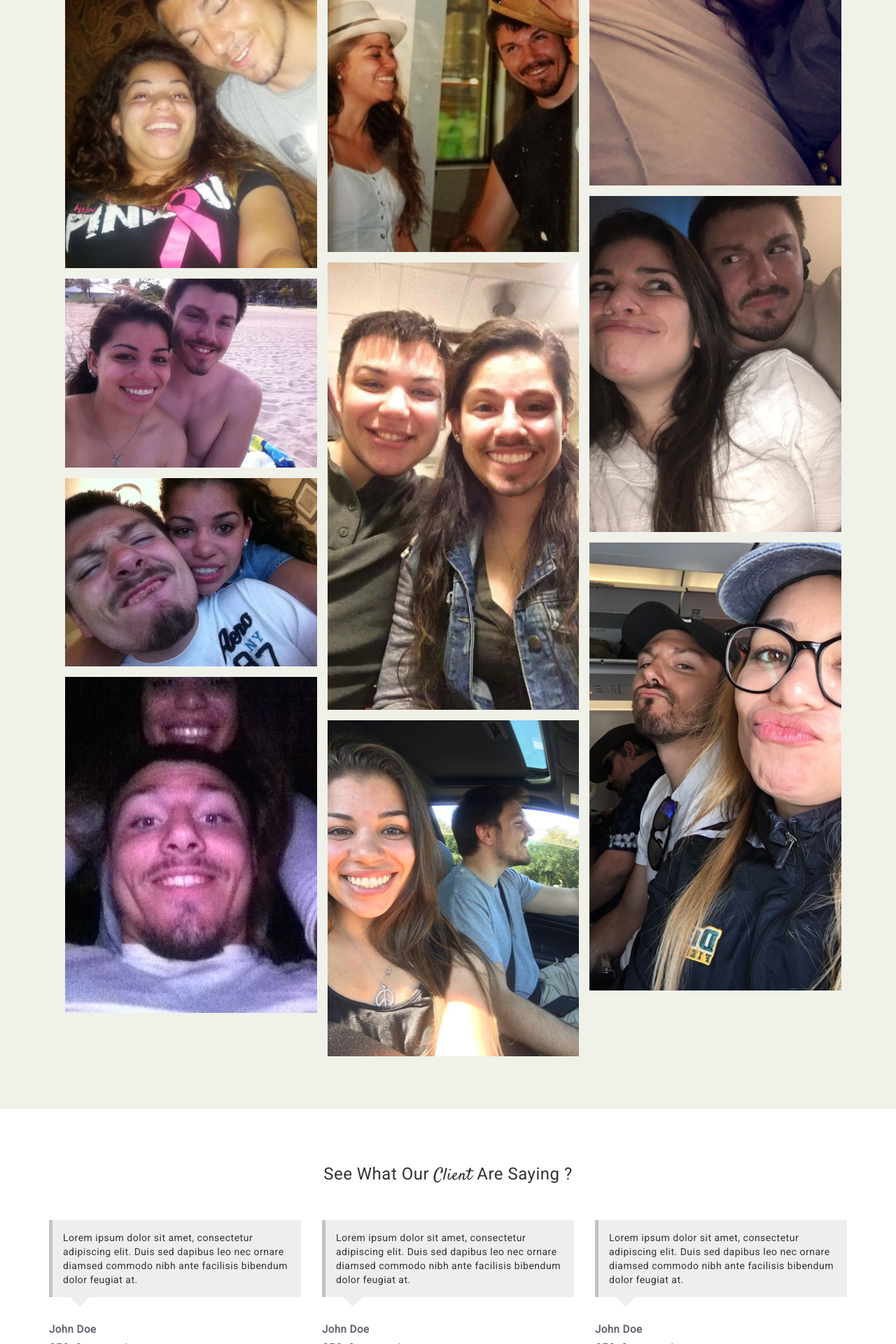
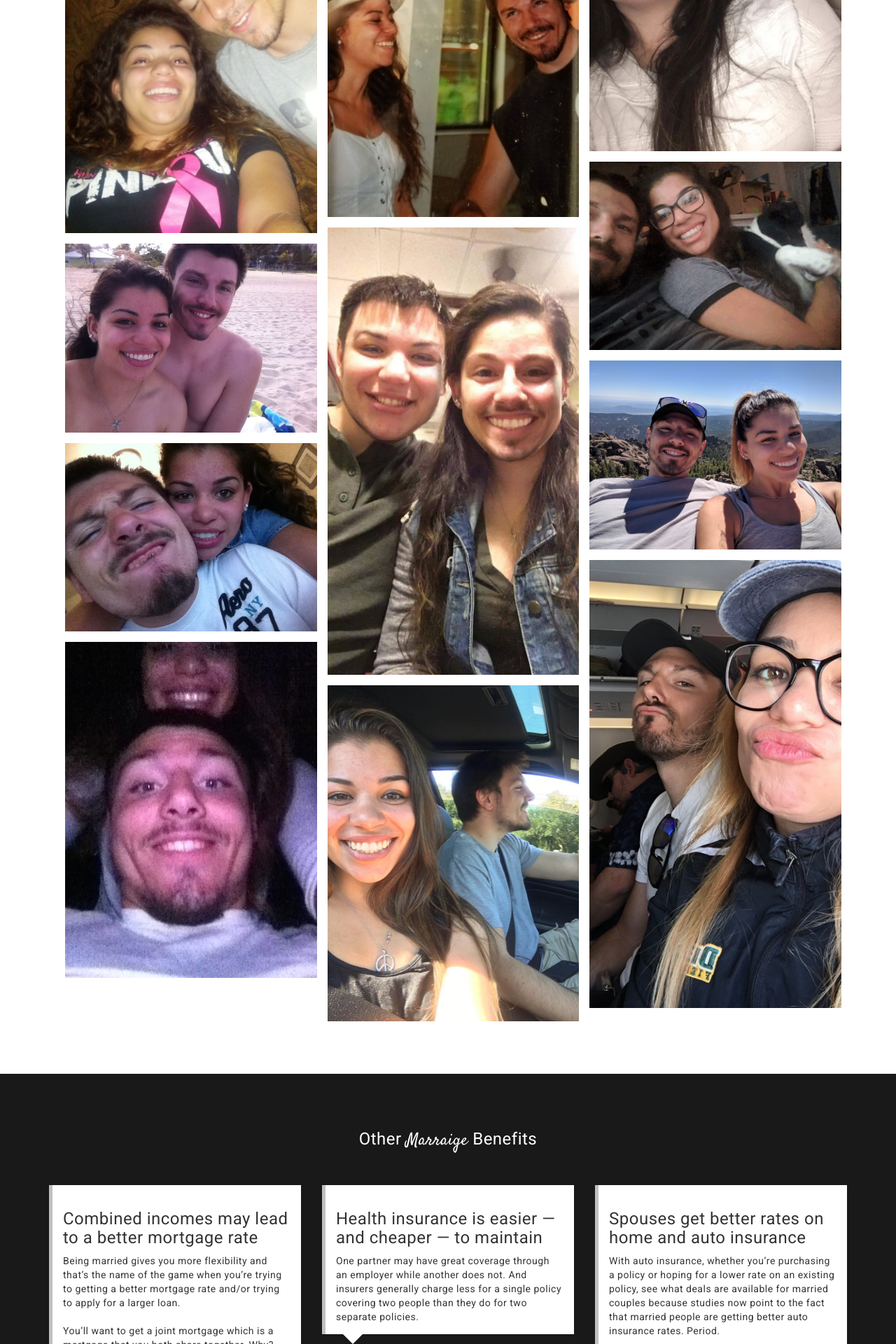
Before and after one commit to NichelleR/HeyDamo, a Flask app: page / in a window 1280 px wide. Shown: the part 3480-5400 px from the top of the page at 70% size. Run offline with Flask 2, Linux system fonts and the light colour scheme; some libraries are stand-ins or nearby versions.

Commit message:
updated webpage with pics and testimonials worked on message analytics

```diff
--- a/static/css/style.css
+++ b/static/css/style.css
@@ -79,35 +79,37 @@ Responsive media queries
 }
 
 .navbar-default .navbar-nav>li>a:focus, .navbar-default .navbar-nav>li>a:hover {
-  color: #fffde0;
+  color: #556175;
+  /* rgba(0, 0, 0, 1); */
   background-color: transparent;
 }
 
 .navbar-default .navbar-nav>.active>a, .navbar-default .navbar-nav>.active>a:focus, .navbar-default .navbar-nav>.active>a:hover {
-  color: #rgba(0, 0, 0, 0);
+  color: #191919;
+  /* rgba(25, 25, 25, 0.5); */
   background-color: transparent;
 }
 
 @media (max-width: 768px) {
 	.navbar-collapse {
-		background: rgba(0, 0, 0, 0.5);
+		background: rgba(25, 25, 25, 0.5);
 	}
 }
 
 .top-nav-collapse {
   padding: 0;
-  background: rgba(0, 0, 0, 0.5);
+  background: rgba(25, 25, 25, 0.5);
 }
 
 .bg-color {
-  background-color: RGBA(0, 0, 0, 0.5);
+  background-color: rgba(0, 0, 0, 0.5);
   min-height: 1250px;
 }
 
 .navbar-border {}
 
 .banner-text {
-  border-left: 5px solid #000000;
+  border-left: 5px solid #191919;
   padding: 15px 40px;
   color: #fff;
   margin-top: 170px;
@@ -128,9 +130,10 @@ Responsive media queries
 }
 
 #about {
-  /* background: url('../img/Silly.jpeg') no-repeat; */
-  /* background-size: contain; */
+  /* background: url('../img/Silly.jpeg') no-repeat;
+  background-size: contain; */
   margin-bottom: -3px;
+  background-color: #FFF;
 }
 
 .section-padding {
@@ -144,12 +147,12 @@ Responsive media queries
 
 .title-text {
   padding: 0px 25px 0px 0px;
-  border-right: 5px solid #000000;
+  border-right: 5px solid #191919;
   font-size: 24px;
 }
 
 .about-text p {
-  color: #444;
+  color: #191919;
 }
 
 .abt-list li {
@@ -159,7 +162,7 @@ Responsive media queries
 }
 
 #portfolio {
-  background-color: #f0f1e9;
+  background-color: #ffffff;
 }
 
 .grid-padding {
@@ -174,12 +177,8 @@ Responsive media queries
   padding-right: 0px !important;
 }
 
-#myGrid {
-  margin-top: 50px;
-}
-
 .test-sec blockquote {
-  background: #eee;
+  background: #ffffff;
   display: block;
   font-size: 14px;
   line-height: 20px;
@@ -192,7 +191,7 @@ Responsive media queries
   position: absolute;
   bottom: -14px;
   margin-left: 10px;
-  border-top: 14px solid #eee;
+  border-top: 14px solid #ffffff;
   border-left: 14px solid transparent;
   border-right: 14px solid transparent;
 }
@@ -201,22 +200,35 @@ blockquote {
   padding: 10px 20px;
   margin: 0 0 20px;
   font-size: 17.5px;
-  border-left: 5px solid RGBA(0, 0, 0, 0.18);
+  border-left: 5px solid RGBA(191, 192, 192, 1);
 }
 
 .test-sec .carousel-info span {
   display: block;
 }
 
+#testimonial {
+  background-color: #191919;
+}
+
+#testimonial h2 {
+  color: #ffffff
+}
+
 .test-sec span.testimonials-name {
-  color: #62646f;
+  color: #bfc0c0;
   font-weight: 600;
   margin: 16px 0 5px;
 }
 
+.test-sec span.testimonials-post a {
+  color: #ffffff;
+}
+
 #messages {
   width: 100%;
-  background-color: RGBA(8, 7, 7, 0.92);
+  background-color: #191919;
+  /* RGBA(8, 7, 7, 0.92); */
 }
 
 #messages .btn-primary {
@@ -264,7 +276,7 @@ footer {
 }
 
 .footer a {
-  color: #BE2525;
+  color: rgb(255, 255, 255);
 }
 
 .footer__navigation li, .social-list li {
--- a/templates/index.html
+++ b/templates/index.html
@@ -134,9 +134,10 @@
             </div>
             <div class="col-md-4 col-sm-4 padding-right-zero">
               <img src="../static/img/grad.jpeg" class="img-responsive">
-              <img src="../static/img/dirty damo.jpeg" class="img-responsive">
               <img src="../static/img/fail.jpeg" class="img-responsive">
               <img src="../static/img/ummm.jpeg" class="img-responsive">
+              <img src="../static/img/fam.gif" class="img-responsive">
+              <img src="../static/img/hike.JPG" class="img-responsive">
               <img src="../static/img/plane1.JPG" class="img-responsive">
             </div>
           </div>
@@ -147,30 +148,70 @@
   <section id="testimonial" class="section-padding wow fadeInUp">
     <div class="container">
       <div class="row">
-        <h2 class="title text-center">See What Our <span class="deco">Client</span> Are Saying ?</h2>
+        <h2 class="title text-center">Other <span class="deco">Marraige</span> Benefits</h2>
         <div class="test-sec">
           <div class="col-sm-4">
             <blockquote>
-              <p>Lorem ipsum dolor sit amet, consectetur adipiscing elit. Duis sed dapibus leo nec ornare diamsed commodo nibh ante facilisis bibendum dolor feugiat at. </p>
+              <h3>Combined incomes may lead to a better mortgage rate</h3>
+              <p>Being married gives you more flexibility and that’s the name of the game when you’re trying to getting a better mortgage rate and/or trying to apply for a larger loan.
+                <br><br>
+                You’ll want to get a joint mortgage which is a mortgage that you both share together. Why? Because lenders will consider both of your incomes. Two incomes are bound to be higher than one, and the larger total income will often qualify you for a bigger loan with better repayment terms than you could get on your own.
+              </p>
             </blockquote>
             <div class="carousel-info">
-              <div class="pull-left"> <span class="testimonials-name">John Doe</span> <span class="testimonials-post">CEO,  Company Inc.</span> </div>
+              <div class="pull-left"> <span class="testimonials-name">Lisen Stromberg</span> <span class="testimonials-post"><a href = "https://www.moneyunder30.com/financial-benefits-of-marriage">Writer,  Money Under 30</a></span> </div>
             </div>
           </div>
           <div class="col-sm-4">
             <blockquote>
-              <p>Lorem ipsum dolor sit amet, consectetur adipiscing elit. Duis sed dapibus leo nec ornare diamsed commodo nibh ante facilisis bibendum dolor feugiat at. </p>
+              <h3>Health insurance is easier — and cheaper — to maintain</h3>
+              <p>One partner may have great coverage through an employer while another does not. And insurers generally charge less for a single policy covering two people than they do for two separate policies.</p>
             </blockquote>
             <div class="carousel-info">
-              <div class="pull-left"> <span class="testimonials-name">John Doe</span> <span class="testimonials-post">CEO,  Company Inc.</span> </div>
+              <div class="pull-left"> <span class="testimonials-name">Lisen Stromberg</span> <span class="testimonials-post"><a href = "https://www.moneyunder30.com/financial-benefits-of-marriage">Writer,  Money Under 30</a></span> </div>
             </div>
           </div>
           <div class="col-sm-4">
             <blockquote>
-              <p>Lorem ipsum dolor sit amet, consectetur adipiscing elit. Duis sed dapibus leo nec ornare diamsed commodo nibh ante facilisis bibendum dolor feugiat at. </p>
+              <h3>Spouses get better rates on home and auto insurance</h3>
+              <p>With auto insurance, whether you’re purchasing a policy or hoping for a lower rate on an existing policy, see what deals are available for married couples because studies now point to the fact that married people are getting better auto insurance rates. Period.
+                <br><br>
+                With home insurance, most companies just give a flat-out-discount if you’re married. Here again, the bottom line is that couples get this type of automatic discount.</p>
             </blockquote>
             <div class="carousel-info">
-              <div class="pull-left"> <span class="testimonials-name">John Doe</span> <span class="testimonials-post">CEO,  Company Inc.</span> </div>
+              <div class="pull-left"> <span class="testimonials-name">Lisen Stromberg</span> <span class="testimonials-post"><a href = "https://www.moneyunder30.com/financial-benefits-of-marriage">Writer,  Money Under 30</a></span> </div>
+            </div>
+          </div>
+        </div>
+      </div>
+      <br>
+      <div class="row">
+        <div class = "test-sec">
+          <div class="col-sm-4">
+            <blockquote>
+              <h3>You save a bundle on taxes</h3>
+              <p>Couples filing jointly will generally be in a lower tax bracket than single filers, even if only one spouse is bringing in income. As a bonus, the IRS lets couples take a standard deduction that’s twice as high as the single-filer deduction.</p>
+            </blockquote>
+            <div class="carousel-info">
+              <div class="pull-left"> <span class="testimonials-name">Lisen Stromberg</span> <span class="testimonials-post"><a href = "https://www.moneyunder30.com/financial-benefits-of-marriage">Writer,  Money Under 30</a></span> </div>
+            </div>
+          </div>
+          <div class="col-sm-4">
+            <blockquote>
+              <h3>Retirement options improve</h3>
+              <p>Spouses can inherit each other’s retirement accounts, combining another account with their personal IRA to maximize account growth and benefits; you have more time to withdraw funds. And if one partner is the sole income earner, the other can contribute to a spousal IRA — an option they wouldn’t have if they were single and unemployed.</p>
+            </blockquote>
+            <div class="carousel-info">
+              <div class="pull-left"> <span class="testimonials-name">Lisen Stromberg</span> <span class="testimonials-post"><a href = "https://www.moneyunder30.com/financial-benefits-of-marriage">Writer,  Money Under 30</a></span> </div>
+            </div>
+          </div>
+          <div class="col-sm-4">
+            <blockquote>
+              <h3>You save a bundle on taxes</h3>
+              <p>Couples filing jointly will generally be in a lower tax bracket than single filers, even if only one spouse is bringing in income. As a bonus, the IRS lets couples take a standard deduction that’s twice as high as the single-filer deduction.</p>
+            </blockquote>
+            <div class="carousel-info">
+              <div class="pull-left"> <span class="testimonials-name">Lisen Stromberg</span> <span class="testimonials-post"><a href = "https://www.moneyunder30.com/financial-benefits-of-marriage">Writer,  Money Under 30</a></span> </div>
             </div>
           </div>
         </div>
```
Also changed, not shown: static/img/hike.JPG (added), static/img/lol.jpeg (added), static/img/sleep.JPG (added), static/img/teef.JPG (added), 2 other files.
